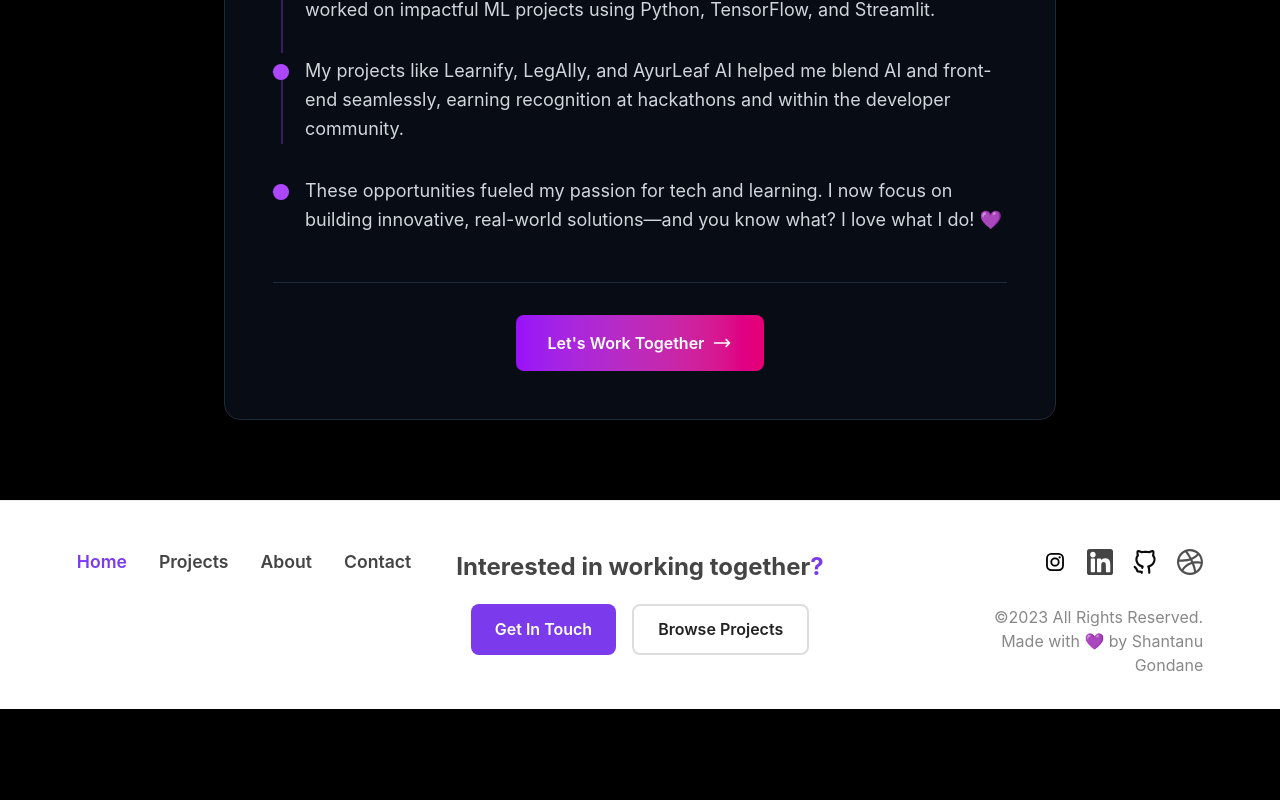
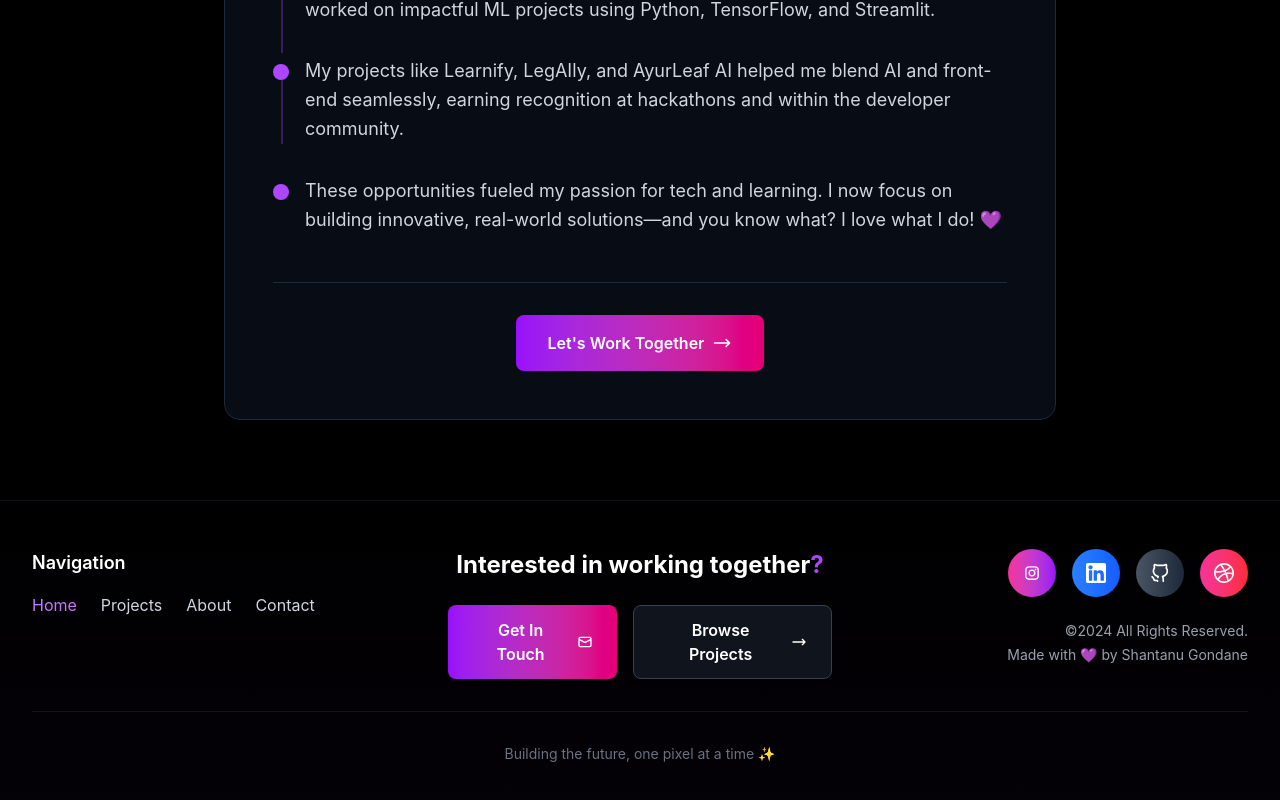
Before and after one commit to shantanugondane/Portfolio, a Next.js app: page / in a window 1280 px wide. Shown: the part 3694-4494 px from the top of the page. Before the commit the page ends 4403 px from the top, so only its background shows below. Built offline with nearby package versions, Linux system fonts and the light colour scheme.

Commit message:
footer updated

```diff
--- /dev/null
+++ b/components/EnhancedFooter.js
@@ -0,0 +1,203 @@
+"use client";
+import React from 'react';
+import { motion } from "framer-motion";
+import Image from 'next/image';
+
+const EnhancedFooter = () => {
+  const socialLinks = [
+    {
+      name: 'Instagram',
+      url: 'https://www.instagram.com/shantanu.spaceship/?igsh=ZW1qN3g4bWtoNnQ2&utm_source=qr#',
+      icon: '/instagram-svgrepo-com.svg',
+      color: 'from-pink-500 to-purple-600'
+    },
+    {
+      name: 'LinkedIn',
+      url: 'https://www.linkedin.com/in/shantanu-gondane-46456822b/',
+      icon: '/linkedin-svgrepo-com.svg',
+      color: 'from-blue-500 to-blue-600'
+    },
+    {
+      name: 'GitHub',
+      url: 'https://github.com/shantanugondane',
+      icon: '/github-svgrepo-com.svg',
+      color: 'from-gray-600 to-gray-800'
+    },
+    {
+      name: 'Dribbble',
+      url: 'https://dribbble.com/shantanugondane',
+      icon: '/dribbble-svgrepo-com.svg',
+      color: 'from-pink-500 to-red-500'
+    }
+  ];
+
+  const navLinks = [
+    { name: 'Home', href: '#', active: true },
+    { name: 'Projects', href: '#projects' },
+    { name: 'About', href: '#experience' },
+    { name: 'Contact', href: 'mailto:shantanugondane44@gmail.com' }
+  ];
+
+  return (
+    <footer className="relative bg-black border-t border-gray-800/50">
+      {/* Background Effects */}
+      <div className="absolute inset-0 bg-gradient-to-t from-purple-900/5 to-transparent"></div>
+
+      <div className="relative max-w-7xl mx-auto px-4 sm:px-6 lg:px-8 py-12">
+        <div className="grid grid-cols-1 lg:grid-cols-3 gap-8">
+
+          {/* Navigation Links */}
+          <motion.div
+            className="flex flex-col items-center lg:items-start"
+            initial={{ opacity: 0, y: 20 }}
+            whileInView={{ opacity: 1, y: 0 }}
+            transition={{ duration: 0.8 }}
+            viewport={{ once: true }}
+          >
+            <h3 className="text-lg font-semibold text-white mb-4">Navigation</h3>
+            <nav className="flex flex-wrap justify-center lg:justify-start gap-6">
+              {navLinks.map((link, index) => (
+                <motion.a
+                  key={link.name}
+                  href={link.href}
+                  className={`text-gray-300 hover:text-white transition-colors duration-300 ${
+                    link.active ? 'text-purple-400' : ''
+                  }`}
+                  whileHover={{ scale: 1.05 }}
+                  whileTap={{ scale: 0.95 }}
+                  initial={{ opacity: 0, y: 10 }}
+                  whileInView={{ opacity: 1, y: 0 }}
+                  transition={{ duration: 0.5, delay: index * 0.1 }}
+                  viewport={{ once: true }}
+                >
+                  {link.name}
+                </motion.a>
+              ))}
+            </nav>
+          </motion.div>
+
+          {/* Call to Action */}
+          <motion.div
+            className="text-center"
+            initial={{ opacity: 0, y: 20 }}
+            whileInView={{ opacity: 1, y: 0 }}
+            transition={{ duration: 0.8, delay: 0.2 }}
+            viewport={{ once: true }}
+          >
+            <motion.h3
+              className="text-2xl font-bold text-white mb-6"
+              initial={{ opacity: 0 }}
+              whileInView={{ opacity: 1 }}
+              transition={{ duration: 1, delay: 0.3 }}
+              viewport={{ once: true }}
+            >
+              Interested in working together<span className="text-purple-500">?</span>
+            </motion.h3>
+            <div className="flex flex-col sm:flex-row gap-4 justify-center">
+              <motion.a
+                href="mailto:shantanugondane44@gmail.com"
+                className="inline-flex items-center justify-center px-6 py-3 bg-gradient-to-r from-purple-600 to-pink-600 text-white font-semibold rounded-lg hover:shadow-lg hover:shadow-purple-500/25 transition-all duration-300"
+                whileHover={{ scale: 1.05 }}
+                whileTap={{ scale: 0.95 }}
+              >
+                Get In Touch
+                <svg className="w-4 h-4 ml-2" fill="none" stroke="currentColor" viewBox="0 0 24 24">
+                  <path strokeLinecap="round" strokeLinejoin="round" strokeWidth={2} d="M3 8l7.89 4.26a2 2 0 002.22 0L21 8M5 19h14a2 2 0 002-2V7a2 2 0 00-2-2H5a2 2 0 00-2 2v10a2 2 0 002 2z" />
+                </svg>
+              </motion.a>
+              <motion.a
+                href="#projects"
+                className="inline-flex items-center justify-center px-6 py-3 bg-gray-800/50 text-white font-semibold rounded-lg border border-gray-700 hover:border-purple-500 hover:bg-gray-800 transition-all duration-300"
+                whileHover={{ scale: 1.05 }}
+                whileTap={{ scale: 0.95 }}
+              >
+                Browse Projects
+                <svg className="w-4 h-4 ml-2" fill="none" stroke="currentColor" viewBox="0 0 24 24">
+                  <path strokeLinecap="round" strokeLinejoin="round" strokeWidth={2} d="M17 8l4 4m0 0l-4 4m4-4H3" />
+                </svg>
+              </motion.a>
+            </div>
+          </motion.div>
+
+          {/* Social Links & Copyright */}
+          <motion.div
+            className="flex flex-col items-center lg:items-end"
+            initial={{ opacity: 0, y: 20 }}
+            whileInView={{ opacity: 1, y: 0 }}
+            transition={{ duration: 0.8, delay: 0.4 }}
+            viewport={{ once: true }}
+          >
+            <div className="flex gap-4 mb-6">
+              {socialLinks.map((social, index) => (
+                <motion.a
+                  key={social.name}
+                  href={social.url}
+                  target="_blank"
+                  rel="noopener noreferrer"
+                  className="relative group"
+                  whileHover={{ scale: 1.1 }}
+                  whileTap={{ scale: 0.9 }}
+                  initial={{ opacity: 0, y: 10 }}
+                  whileInView={{ opacity: 1, y: 0 }}
+                  transition={{ duration: 0.5, delay: index * 0.1 }}
+                  viewport={{ once: true }}
+                >
+                  <div className={`w-12 h-12 rounded-full bg-gradient-to-r ${social.color} flex items-center justify-center group-hover:shadow-lg group-hover:shadow-purple-500/25 transition-all duration-300`}>
+                    <Image
+                      src={social.icon}
+                      alt={social.name}
+                      width={20}
+                      height={20}
+                      className="filter brightness-0 invert"
+                    />
+                  </div>
+                  <motion.div
+                    className="absolute -bottom-8 left-1/2 transform -translate-x-1/2 bg-gray-900 text-white text-xs px-2 py-1 rounded opacity-0 group-hover:opacity-100 transition-opacity duration-300"
+                    initial={{ opacity: 0, y: 5 }}
+                    whileHover={{ opacity: 1, y: 0 }}
+                  >
+                    {social.name}
+                  </motion.div>
+                </motion.a>
+              ))}
+            </div>
+            <motion.div
+              className="text-center lg:text-right text-gray-400 text-sm"
+              initial={{ opacity: 0 }}
+              whileInView={{ opacity: 1 }}
+              transition={{ duration: 1, delay: 0.5 }}
+              viewport={{ once: true }}
+            >
+              <p>©2024 All Rights Reserved.</p>
+              <p className="mt-1">
+                Made with <span className="text-purple-500">💜</span> by Shantanu Gondane
+              </p>
+            </motion.div>
+          </motion.div>
+        </div>
+
+        {/* Bottom Border Animation */}
+        <motion.div
+          className="mt-8 pt-8 border-t border-gray-800/50"
+          initial={{ opacity: 0 }}
+          whileInView={{ opacity: 1 }}
+          transition={{ duration: 1, delay: 0.6 }}
+          viewport={{ once: true }}
+        >
+          <div className="text-center text-gray-500 text-sm">
+            <motion.p
+              initial={{ opacity: 0 }}
+              whileInView={{ opacity: 1 }}
+              transition={{ duration: 1, delay: 0.7 }}
+              viewport={{ once: true }}
+            >
+              Building the future, one pixel at a time ✨
+            </motion.p>
+          </div>
+        </motion.div>
+      </div>
+    </footer>
+  );
+};
+
+export default EnhancedFooter;
--- a/src/app/layout.js
+++ b/src/app/layout.js
@@ -1,7 +1,7 @@
 import { Geist, Geist_Mono } from "next/font/google";
 import "./globals.css";
 import FloatingNavbar from '../../components/FloatingNavbar';
-import Footer from '../../components/Footer';
+import EnhancedFooter from '../../components/EnhancedFooter';
 
 const geistSans = Geist({
   variable: "--font-geist-sans",
@@ -26,7 +26,7 @@ export default function RootLayout({ children }) {
       >
         {children}
         <FloatingNavbar />
-        <Footer />
+        <EnhancedFooter />
       </body>
     </html>
   );
```
